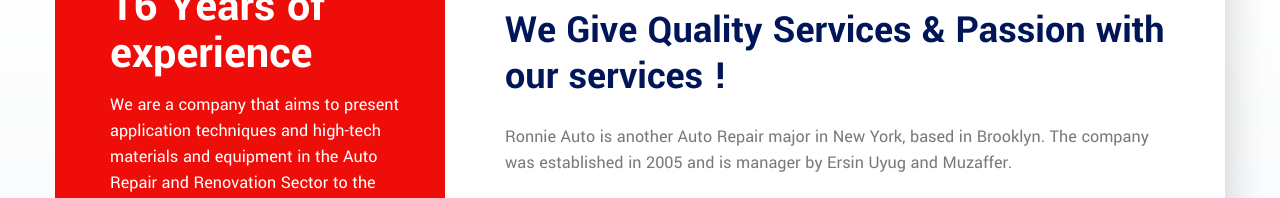
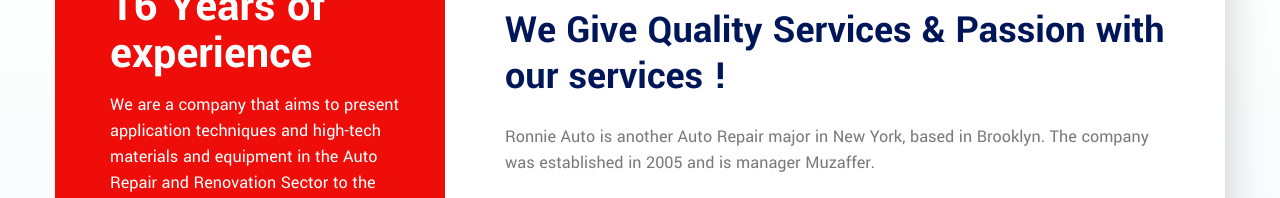
Before and after one commit to wnrattweb/ronnieauto, a plain HTML site: page index.html in a window 1280 px wide. Shown: the part 920-1118 px from the top of the page. Drawn offline with Linux system fonts and the light colour scheme.

Commit message:
Update index.html new

```diff
--- a/index.html
+++ b/index.html
@@ -199,7 +199,7 @@
                                 <h5>Our History</h5>
                                 <h2>We Give Quality Services & Passion with our services !</h2>
                                 <div class="text">Ronnie Auto is another Auto Repair major in New York, based in Brooklyn.
- The company was established in 2005 and is manager by Ersin Uyug and Muzaffer.</div>
+ The company was established in 2005 and is manager Muzaffer.</div>
                                 <div class="signature"><img src="assets/images/resource/signature.png" alt=""></div>
                             </div>
                         </div>
```
